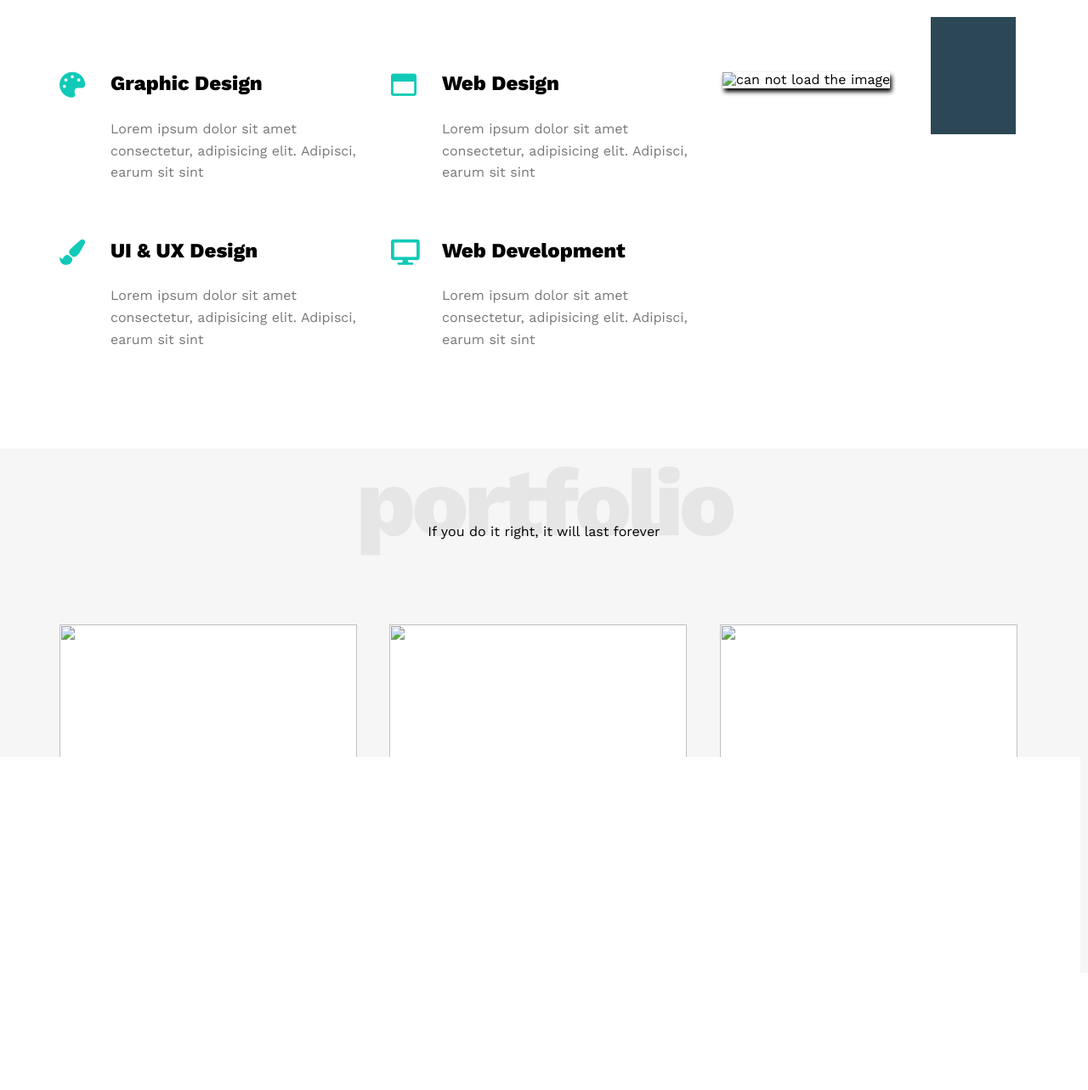
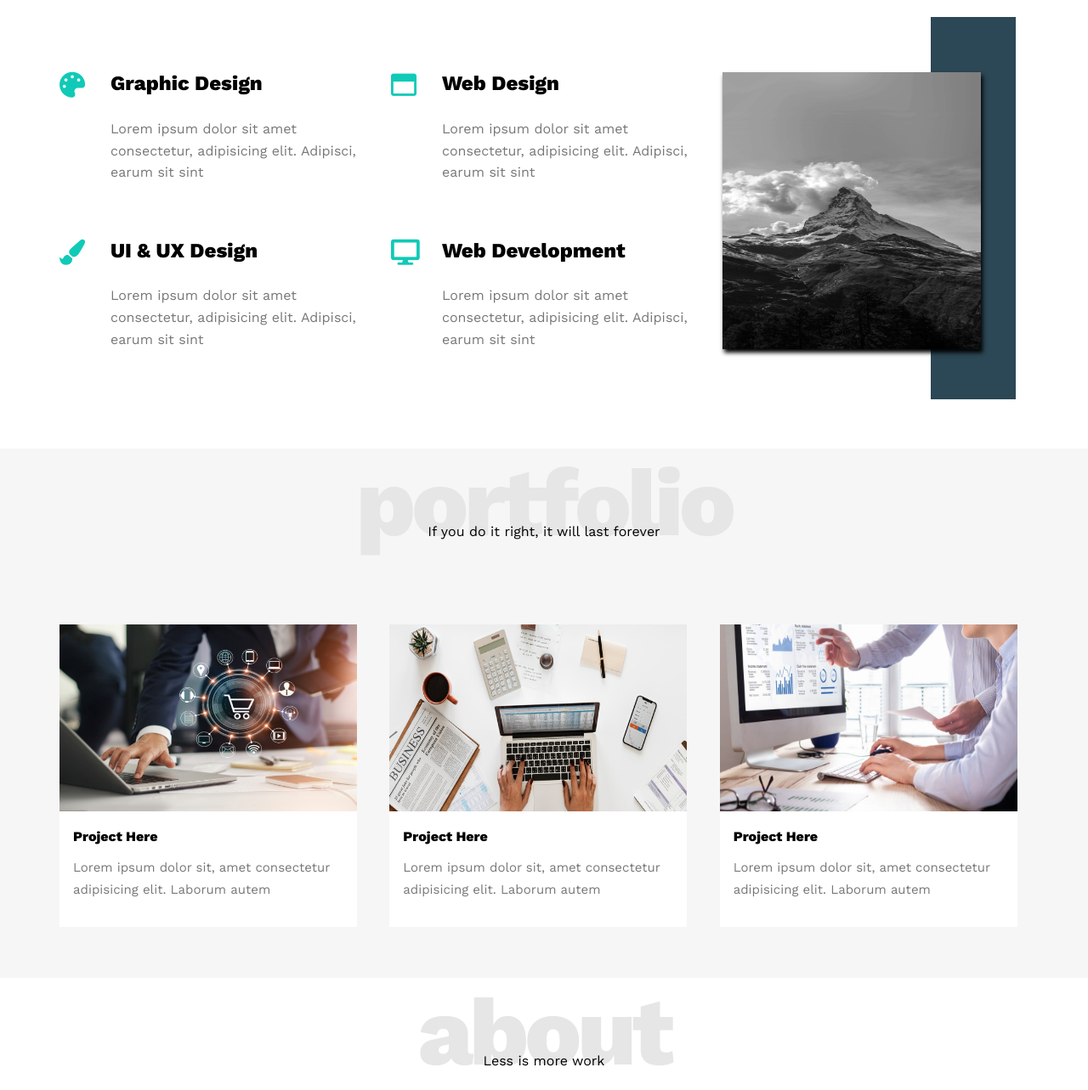
Before and after one commit to ahmadrabea/css-html-template1, a plain HTML site: page index.html in a window 1280 px wide. Shown: the part 1396-2679 px from the top of the page at 85% size. Drawn offline with nearby package versions, Linux system fonts and the light colour scheme.

Commit message:
correct path file for the images

```diff
--- a/index.html
+++ b/index.html
@@ -142,7 +142,7 @@
         </div>
         <div class="col">
           <div class="image">
-            <img src="../first_project/image/mountin.png" alt="can not load the image">
+            <img src="image/mountin.png" alt="can not load the image">
           </div>
         </div>
 
@@ -166,21 +166,21 @@
       <p>If you do it right, it will last forever</p>
       <div class="portfolio-content">
         <div class="col">
-          <img src="../first_project/image/project1.png" alt="">
+          <img src="image/project1.png" alt="">
           <div class="text">
             <h3>Project Here</h3>
             <p>Lorem ipsum dolor sit, amet consectetur adipisicing elit. Laborum autem </p>
           </div>
         </div>
         <div class="col">
-          <img src="../first_project/image/project2.png" alt="">
+          <img src="image/project2.png" alt="">
           <div class="text">
             <h3>Project Here</h3>
             <p>Lorem ipsum dolor sit, amet consectetur adipisicing elit. Laborum autem </p>
           </div>
         </div>
         <div class="col">
-          <img src="../first_project/image/project3.png" alt="">
+          <img src="image/project3.png" alt="">
           <div class="text">
             <h3>Project Here</h3>
             <p>Lorem ipsum dolor sit, amet consectetur adipisicing elit. Laborum autem </p>
@@ -208,7 +208,7 @@
 
       <div class="about-content">
         <div class="image">
-          <img src="../first_project/image/mountin.png" alt="">
+          <img src="image/mountin.png" alt="">
         </div>
         <div class="text">
           <p>Lorem ipsum dolor sit amet, consectetur adipisicing elit. Alias provident aliquam vero nihil voluptate
```
